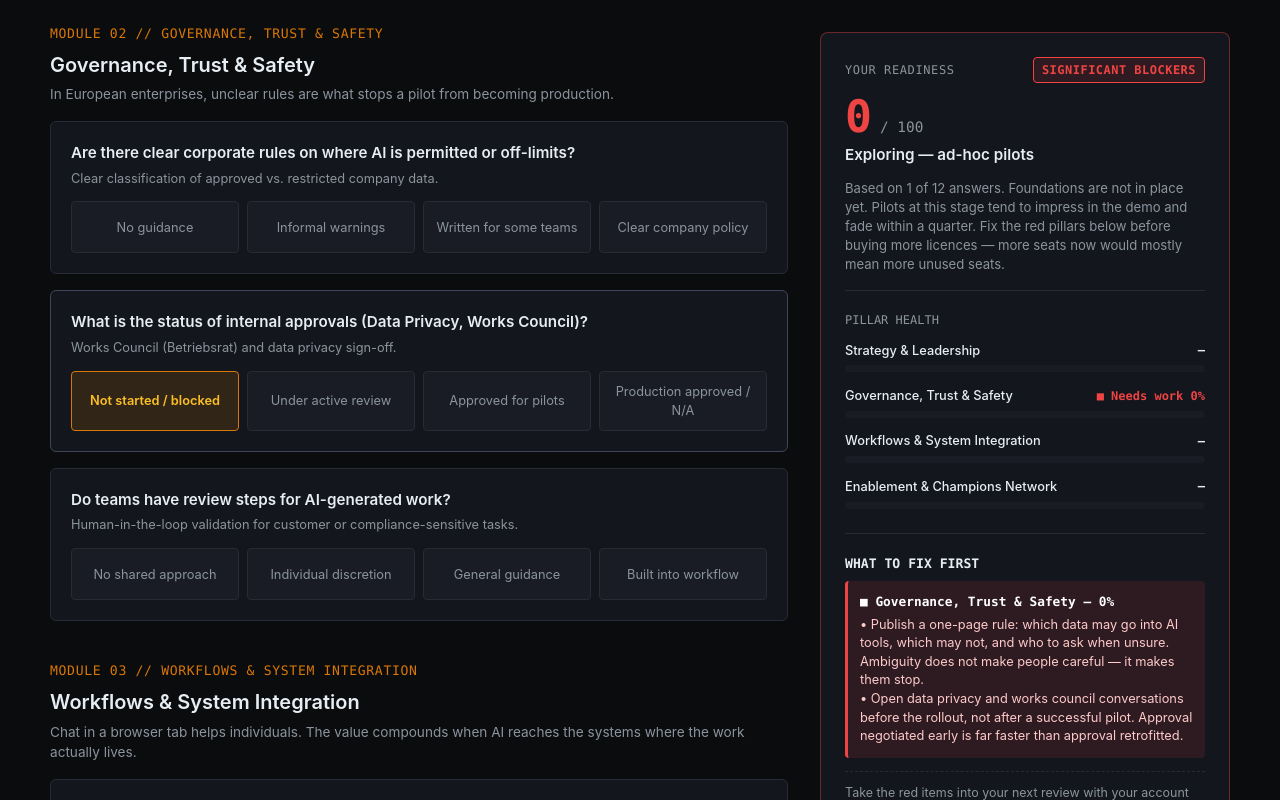
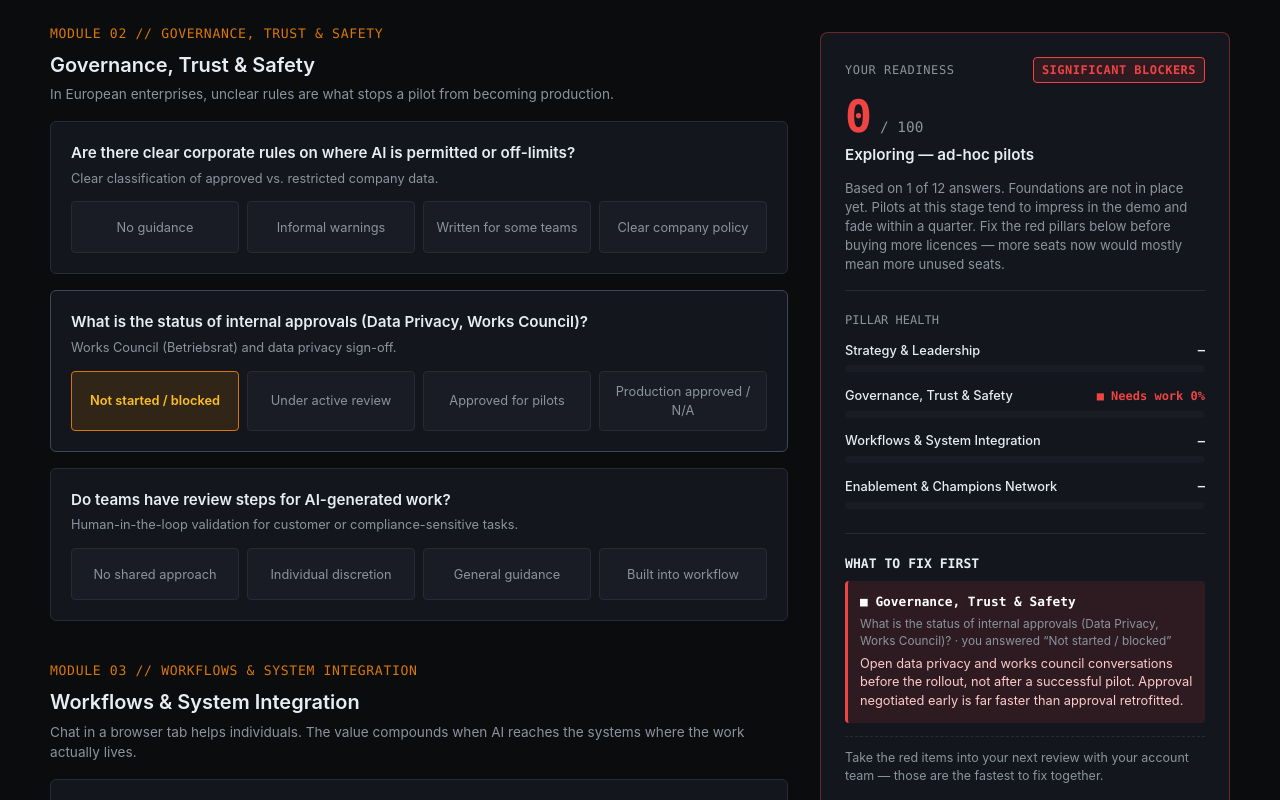
Before and after one commit to Hi-Kay/ai-readiness-check, a plain HTML site: page index.html in a window 1280 px wide. Both pictures are taken after a click on the label "Not started / blocked". Shown: the part 912-1712 px from the top of the page. Drawn offline with Linux system fonts and the light colour scheme.

Commit message:
Actions per weak answer, not per pillar; guard pillar status
Recommendations were keyed to pillar averages, so a single weak answer
disappeared: two strong answers and one 'Never' scored 67%, exactly the
Strong threshold, and the action list said 'nothing critical'. The
leadership-visibility fix existed but was never shown for that case.

Each question now carries its own fix. The action plan lists every
answer in the bottom two options, worst first (capped at five, with a
count of the rest), naming the pillar, the question and the answer
given, so the reader sees why the card appeared. Four fixes are new:
weekly-usage breadth, human review steps, shared prompt examples, and
protected skill-building time.

A pillar is no longer 'Strong' while any of its answers is in the
bottom two options; it is capped at 'Developing'. Pillar-level
prescriptions removed. README updated.

Co-Authored-By: Claude Opus 5 <noreply@anthropic.com>

```diff
--- a/index.html
+++ b/index.html
@@ -360,6 +360,14 @@
     color: #D1FAE5;
   }
 
+  .card-q {
+    display: block;
+    font-family: var(--font-sans);
+    font-size: 0.74rem;
+    color: var(--text-muted);
+    margin-bottom: 0.3rem;
+  }
+
   .prescription-card strong {
     color: #FFF;
     display: block;
@@ -468,6 +476,7 @@
     .prescription-card.p-yel { border-left: 3px solid #B45309 !important; }
     .prescription-card.p-grn { border-left: 3px solid #047857 !important; }
     .prescription-card strong { color: #000000 !important; }
+    .card-q { color: #555555 !important; }
     .rag-badge { color: #111111 !important; border-color: #999999 !important; background: none !important; }
     .terminal-bar { display: none; }
     header h1 { font-size: 1.2rem; margin-bottom: 4pt; }
@@ -553,22 +562,21 @@ const DIMENSIONS = [
       {
         text: 'How visibly do senior leaders use AI in their own work?',
         hint: 'Town hall demos, board briefings, or leadership-shared workflows.',
-        opts: ['Never', 'Rarely (1-2 leaders)', 'Sometimes (few teams)', 'Regularly & openly']
+        opts: ['Never', 'Rarely (1-2 leaders)', 'Sometimes (few teams)', 'Regularly & openly'],
+        fix: 'Ask one senior leader to walk through a real AI-assisted task at the next all-hands. Visible executive use moves adoption faster than any announcement.'
       },
       {
         text: 'Who is responsible for driving AI adoption across your organization?',
         hint: 'A dedicated leader with budget vs. uncoordinated grassroots enthusiasts.',
-        opts: ['Nobody', 'Informal advocates', 'Team with no budget', 'Named lead with budget']
+        opts: ['Nobody', 'Informal advocates', 'Team with no budget', 'Named lead with budget'],
+        fix: 'Name one person accountable for AI adoption, with budget and decision rights. "Everyone owns it" reliably means nobody does.'
       },
       {
         text: 'What percentage of knowledge workers use AI weekly?',
         hint: 'Regular usage for writing, research, coding, or data operations.',
-        opts: ['< 10%', '10% to 30%', '30% to 60%', '> 60%']
+        opts: ['< 10%', '10% to 30%', '30% to 60%', '> 60%'],
+        fix: 'Pick the two teams with the most repetitive text work and get them to weekly use first. Broad adoption follows visible wins in specific teams, not company-wide announcements.'
       }
-    ],
-    prescriptions: [
-      'Ask one senior leader to walk through a real AI-assisted task at the next all-hands. Visible executive use moves adoption faster than any announcement.',
-      'Name one person accountable for AI adoption, with budget and decision rights. "Everyone owns it" reliably means nobody does.'
     ]
   },
   {
@@ -579,22 +587,21 @@ const DIMENSIONS = [
       {
         text: 'Are there clear corporate rules on where AI is permitted or off-limits?',
         hint: 'Clear classification of approved vs. restricted company data.',
-        opts: ['No guidance', 'Informal warnings', 'Written for some teams', 'Clear company policy']
+        opts: ['No guidance', 'Informal warnings', 'Written for some teams', 'Clear company policy'],
+        fix: 'Publish a one-page rule: which data may go into AI tools, which may not, and who to ask when unsure. Ambiguity does not make people careful — it makes them stop.'
       },
       {
         text: 'What is the status of internal approvals (Data Privacy, Works Council)?',
         hint: 'Works Council (Betriebsrat) and data privacy sign-off.',
-        opts: ['Not started / blocked', 'Under active review', 'Approved for pilots', 'Production approved / N/A']
+        opts: ['Not started / blocked', 'Under active review', 'Approved for pilots', 'Production approved / N/A'],
+        fix: 'Open data privacy and works council conversations before the rollout, not after a successful pilot. Approval negotiated early is far faster than approval retrofitted.'
       },
       {
         text: 'Do teams have review steps for AI-generated work?',
         hint: 'Human-in-the-loop validation for customer or compliance-sensitive tasks.',
-        opts: ['No shared approach', 'Individual discretion', 'General guidance', 'Built into workflow']
+        opts: ['No shared approach', 'Individual discretion', 'General guidance', 'Built into workflow'],
+        fix: 'Agree where a person checks AI output before it reaches a customer or a regulator, and write it into the workflow. A review step that exists only in people\'s heads disappears under time pressure.'
       }
-    ],
-    prescriptions: [
-      'Publish a one-page rule: which data may go into AI tools, which may not, and who to ask when unsure. Ambiguity does not make people careful — it makes them stop.',
-      'Open data privacy and works council conversations before the rollout, not after a successful pilot. Approval negotiated early is far faster than approval retrofitted.'
     ]
   },
   {
@@ -605,22 +612,21 @@ const DIMENSIONS = [
       {
         text: 'How does your company currently utilize AI in operations?',
         hint: 'Shift from basic ad-hoc drafting to complex core workflows.',
-        opts: ['Ad-hoc chat only', 'Document summaries', 'Standard team workflows', 'Core embedded ops']
+        opts: ['Ad-hoc chat only', 'Document summaries', 'Standard team workflows', 'Core embedded ops'],
+        fix: 'Pick two high-volume, text-heavy workflows and move them out of ad-hoc chat into a documented, repeatable process.'
       },
       {
         text: 'How easily can AI tools access your internal documents and systems?',
         hint: 'Manual copy-paste vs. connected drives, wikis, and databases.',
-        opts: ['No access (copy-paste)', 'Manual file upload', 'Connected to some tools', 'Seamlessly integrated']
+        opts: ['No access (copy-paste)', 'Manual file upload', 'Connected to some tools', 'Seamlessly integrated'],
+        fix: 'Connect AI to the systems where the work actually lives. Copy-paste caps the value at individual convenience.'
       },
       {
         text: 'How is the commercial business impact of AI tracked?',
         hint: 'Outcome metrics (cycle time, cost saved) vs. vanity seat counts.',
-        opts: ['Not measured', 'Seat/login counts', 'Qualitative feedback', 'Tracked ROI / cycle-time']
+        opts: ['Not measured', 'Seat/login counts', 'Qualitative feedback', 'Tracked ROI / cycle-time'],
+        fix: 'Agree two or three outcome metrics before the next expansion — hours returned, turnaround time, error rate. Seat and login counts are not a measure of value.'
       }
-    ],
-    prescriptions: [
-      'Pick two high-volume, text-heavy workflows and move them out of ad-hoc chat into a documented, repeatable process. Connect AI to the systems where the work actually lives — copy-paste caps the value at individual convenience.',
-      'Agree two or three outcome metrics before the next expansion — hours returned, turnaround time, error rate. Seat and login counts are not a measure of value.'
     ]
   },
   {
@@ -631,22 +637,21 @@ const DIMENSIONS = [
       {
         text: 'How frequently do teams share prompt templates and best practices?',
         hint: 'Active internal prompt repositories and peer lunch-and-learns.',
-        opts: ['Never (siloed)', 'Informally with peers', 'Regularly in teams', 'Structured company-wide']
+        opts: ['Never (siloed)', 'Informally with peers', 'Regularly in teams', 'Structured company-wide'],
+        fix: 'Start a shared place for prompts and worked examples, and have one team seed it. People copy what they can see; a template nobody can find helps nobody.'
       },
       {
         text: 'Does the company allocate dedicated work time for AI skill building?',
         hint: 'Protected hackathons, clinics, and structured onboarding.',
-        opts: ['Never', 'Personal time only', 'Occasional sessions', 'Protected weekly time']
+        opts: ['Never', 'Personal time only', 'Occasional sessions', 'Protected weekly time'],
+        fix: 'Recruit one champion per department and give them protected time, not just the title. Watching a peer do it convinces people in a way training material does not.'
       },
       {
         text: 'How openly do employees discuss AI usage in their daily work?',
         hint: 'Discussed openly, or quietly, with unspoken worry about being replaced.',
-        opts: ['Quietly / secretly', 'Close peers only', 'Openly in some teams', 'Openly celebrated']
+        opts: ['Quietly / secretly', 'Close peers only', 'Openly in some teams', 'Openly celebrated'],
+        fix: 'Answer the job-security question out loud and specifically. Silence is heard as confirmation, and quiet fear is one of the most common reasons adoption stalls.'
       }
-    ],
-    prescriptions: [
-      'Recruit one champion per department and give them protected time, not just the title. Watching a peer do it convinces people in a way training material does not.',
-      'Answer the job-security question out loud and specifically. Silence is heard as confirmation, and quiet fear is one of the most common reasons adoption stalls.'
     ]
   }
 ];
@@ -716,17 +721,22 @@ function calculateResults() {
 
   let totalSum = 0;
   const pillarScores = DIMENSIONS.map(dim => {
-    let dimSum = 0, dimAnswered = 0;
+    let dimSum = 0, dimAnswered = 0, dimMin = 3;
     dim.questions.forEach((_, qi) => {
       const v = answers[`${dim.key}_${qi}`];
       if (v !== undefined) {
         dimSum += v;
         dimAnswered++;
+        dimMin = Math.min(dimMin, v);
       }
     });
     const pct = dimAnswered > 0 ? Math.round((dimSum / (dimAnswered * 3)) * 100) : null;
     totalSum += dimSum;
-    return { dim, pct, dimAnswered, rag: getRAG(pct) };
+    // The average hides single gaps: two strong answers and one "Never" still score 67%.
+    // A pillar is only Strong when none of its answers sits in the bottom two options.
+    let rag = getRAG(pct);
+    if (rag.key === 'grn' && dimMin <= 1) rag = getRAG(50);
+    return { dim, pct, dimAnswered, dimMin, rag };
   });
 
   const overallScore = Math.round((totalSum / (count * 3)) * 100);
@@ -767,26 +777,33 @@ function calculateResults() {
     </div>
   `).join('');
 
-  // Render Action Plan (Sorted by Red first, then Yellow)
-  const priorityPillars = pillarScores
-    .filter(p => p.pct !== null && p.pct < 67)
-    .sort((a, b) => a.pct - b.pct);
+  // Action plan: one card per weak ANSWER (bottom two options), worst first.
+  // Pillar averages hide single gaps, and the fix has to match the question.
+  const weak = [];
+  DIMENSIONS.forEach((dim, di) => dim.questions.forEach((q, qi) => {
+    const v = answers[`${dim.key}_${qi}`];
+    if (v !== undefined && v <= 1) weak.push({ dim, q, v, order: di * 10 + qi });
+  }));
+  weak.sort((a, b) => a.v - b.v || a.order - b.order);
+  const SHOW = 5;
 
   const actionBox = document.getElementById('actionList');
-  if (priorityPillars.length > 0) {
-    actionBox.innerHTML = priorityPillars.map(wp => `
-      <div class="prescription-card ${wp.rag.pCls}">
-        <strong>${wp.rag.sym} ${wp.dim.name} — ${wp.pct}%</strong>
-        • ${wp.dim.prescriptions[0]}<br>
-        • ${wp.dim.prescriptions[1]}
+  if (weak.length > 0) {
+    const rest = weak.length - SHOW;
+    actionBox.innerHTML = weak.slice(0, SHOW).map(w => `
+      <div class="prescription-card ${w.v === 0 ? 'p-red' : 'p-yel'}">
+        <strong>${w.v === 0 ? '■' : '▲'} ${w.dim.name}</strong>
+        <span class="card-q">${w.q.text} · you answered “${w.q.opts[w.v]}”</span>
+        ${w.q.fix}
       </div>
-    `).join('') + `
-      <div class="handoff-note">Take the red items into your next review with your account team — those are the fastest to fix together.</div>`;
+    `).join('')
+    + (rest > 0 ? `<div class="handoff-note">${rest} more weak answer${rest > 1 ? 's' : ''} not listed here; the pillar bars above show where.</div>` : '')
+    + `<div class="handoff-note">Take the red items into your next review with your account team — those are the fastest to fix together.</div>`;
   } else {
     actionBox.innerHTML = `
       <div class="prescription-card p-grn">
         <strong>Nothing critical — build on it</strong>
-        No pillar is below the threshold in what you have answered so far. The next gains come from depth: move repetitive workflows into automation, and write up what already works as internal case studies — they are what convince the next department.
+        No answer is in the bottom two options so far. The next gains come from depth: move repetitive workflows into automation, and write up what already works as internal case studies — they are what convince the next department.
       </div>`;
   }
 }
```
Also changed, not shown: 1 other file.
